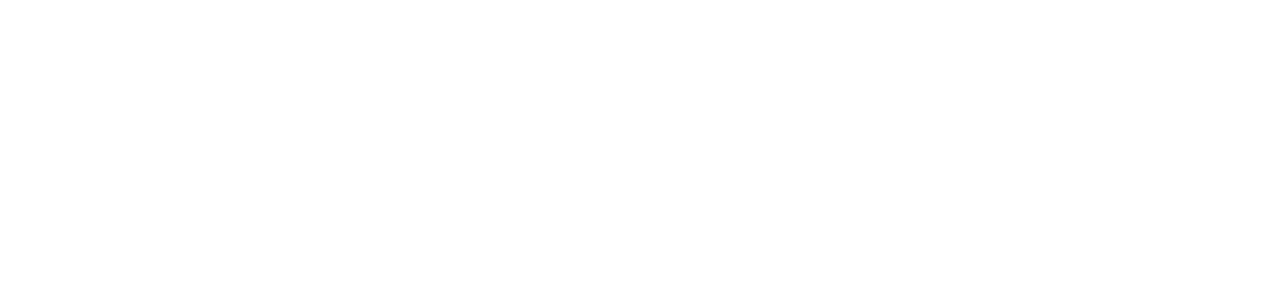
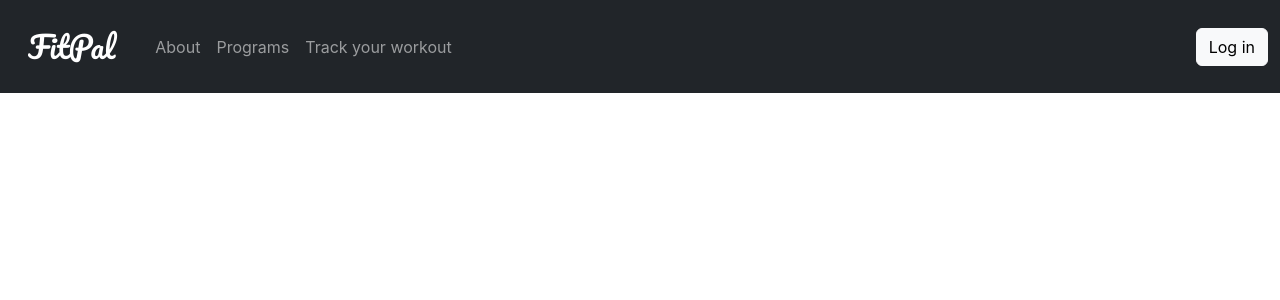
Before and after one commit to rishadsanian/FitPal, a React (Create React App) app in the folder client/: page / in a window 1280 px wide. Shown: the top 300 px of the page. Built offline with nearby package versions, Linux system fonts and the light colour scheme.

Commit message:
created navbar with logo, about, programs, track your workout and login button

```diff
--- a/client/package.json
+++ b/client/package.json
@@ -12,6 +12,7 @@
     "axios": "^1.4.0",
     "react": "^18.2.0",
     "react-dom": "^18.2.0",
+    "react-router-dom": "^6.14.2",
     "react-scripts": "5.0.1",
     "web-vitals": "^2.1.4"
   },
--- a/client/public/index.html
+++ b/client/public/index.html
@@ -28,6 +28,11 @@
     <!-- Bootstrap -->
     <link href="https://cdn.jsdelivr.net/npm/bootstrap@5.3.1/dist/css/bootstrap.min.css" rel="stylesheet" integrity="sha384-4bw+/aepP/YC94hEpVNVgiZdgIC5+VKNBQNGCHeKRQN+PtmoHDEXuppvnDJzQIu9" crossorigin="anonymous">
 
+    <!-- Google Fonts -->
+    <link rel="preconnect" href="https://fonts.googleapis.com">
+    <link rel="preconnect" href="https://fonts.gstatic.com" crossorigin>
+    <link href="https://fonts.googleapis.com/css2?family=Pacifico&display=swap" rel="stylesheet">
+
     <title>FitPal</title>
   </head>
   <body>
--- a/client/src/App.js
+++ b/client/src/App.js
@@ -1,7 +1,12 @@
 import './styles/App.css';
+import Navbar from './components/Navbar';
 
 function App() {
-  return <div className="App"></div>;
+  return (
+    <div className="App">
+      <Navbar />
+    </div>
+  );
 }
 
 export default App;
--- /dev/null
+++ b/client/src/components/Navbar.jsx
@@ -0,0 +1,55 @@
+const Navbar = () => {
+  return (
+    <div>
+      <nav className="navbar bg-dark navbar-expand-sm" data-bs-theme="dark">
+        <div className="container-fluid">
+          <a href="/" className="navbar-brand p-3" style={{'font-family': 'Pacifico', 'font-size': 30}} >
+            FitPal
+          </a>
+
+          <button
+            className="navbar-toggler"
+            type="button"
+            data-bs-toggle="collapse"
+            data-bs-target="#navbar"
+            aria-controls="navbar"
+            aria-expanded="false"
+            aria-label="Toggle navigation"
+          >
+            <span className="navbar-toggler-icon"></span>
+          </button>
+
+          <div className="collpase navbar-collapse" id="navbar">
+            <ul className="navbar-nav me-auto my-2 my-lg-0">
+              <li className="nav-item">
+                <a href="/create-tournament" className="nav-link">
+                  About
+                </a>
+              </li>
+
+              <li className="nav-item">
+                <a href="/create-tournament" className="nav-link">
+                  Programs
+                </a>
+              </li>
+
+              <li className="nav-item">
+                <a href="/create-tournament" className="nav-link">
+                  Track your workout
+                </a>
+              </li>
+            </ul>
+
+            <div className="d-flex">
+              <a href="/login" className="btn btn-light">
+                Log in
+              </a>
+            </div>
+          </div>
+        </div>
+      </nav>
+    </div>
+  );
+};
+
+export default Navbar;
```
Also changed, not shown: 1 other file (tests, documents, lock files or other folders).
